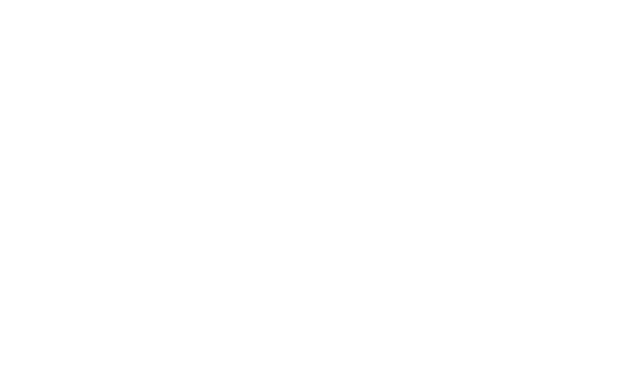
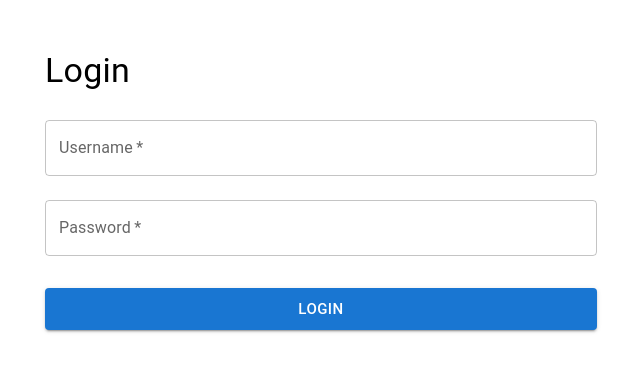
Before and after one commit to HTL-HF/frontend, a React (Vite) app: page /login in a window 1280 px wide. Shown: the top 372 px of the page, without its empty margins (319-959 px from the left). Built offline with nearby package versions, Linux system fonts and the light colour scheme.

Commit message:
finished login

```diff
--- a/src/App.tsx
+++ b/src/App.tsx
@@ -1,5 +1,14 @@
+import { Route, Routes } from "react-router-dom";
+import LoginPage from "./views/LoginPage";
+
 function App() {
-  return <></>;
+  return (
+    <>
+      <Routes>
+        <Route path="/login" element={<LoginPage />}/>
+      </Routes>
+    </>
+  );
 }
 
 export default App;
--- /dev/null
+++ b/src/utils/axios.ts
@@ -0,0 +1,21 @@
+import axios, { AxiosError } from "axios";
+import { toast } from "react-toastify";
+
+const axiosInstance = axios.create({
+  baseURL: import.meta.env.BACKEND_BASE_URL || "http://localhost:3000",
+});
+
+export const users = {
+  async login(username: string, password: string) {
+    try {
+      return await axiosInstance.post("/login", {
+        username,
+        password,
+      });
+    } catch (err) {
+      if (err instanceof AxiosError) {
+        toast(err.message, { type: "error" });
+      }
+    }
+  },
+};
--- /dev/null
+++ b/src/utils/encryption.ts
@@ -0,0 +1,7 @@
+import CryptoJS from "crypto-js";
+import { Buffer } from "buffer";
+
+export const SHA512 = (value: string) => {
+    const base64Decoded = Buffer.from(value).toString("base64");
+    return CryptoJS.SHA512(base64Decoded).toString(CryptoJS.enc.Hex);
+};
--- /dev/null
+++ b/src/views/LoginPage.tsx
@@ -0,0 +1,65 @@
+import React, { useState } from "react";
+import { Container, TextField, Button, Box, Typography } from "@mui/material";
+import { useNavigate } from "react-router-dom";
+import { users } from "../utils/axios";
+import { SHA512 } from "../utils/encryption";
+
+const LoginPage = () => {
+  const [username, setUsername] = useState("");
+  const [password, setPassword] = useState("");
+  const navigator = useNavigate();
+  const handleLogin = () => {
+    const login = async () => {
+      const response = await users.login(username, SHA512(password));
+
+      if (response) {
+        navigator("/forms");
+      }
+
+      ///set user at redux
+    };
+
+    login();
+  };
+  return (
+    <Container maxWidth="sm" style={{ marginTop: "50px" }}>
+      <Typography variant="h4" component="h1" gutterBottom>
+        Login
+      </Typography>
+      <Box
+        component="form"
+        noValidate
+        autoComplete="off"
+        onSubmit={(event) => {
+          event.preventDefault();
+          handleLogin();
+        }}
+      >
+        <TextField
+          fullWidth
+          label="Username"
+          margin="normal"
+          variant="outlined"
+          onChange={(event) => setUsername(event.target.value)}
+          required
+        />
+        <TextField
+          fullWidth
+          label="Password"
+          margin="normal"
+          variant="outlined"
+          type="password"
+          onChange={(event) => setPassword(event.target.value)}
+          required
+        />
+        <Box mt={3}>
+          <Button fullWidth variant="contained" color="primary" size="large">
+            LOGIN
+          </Button>
+        </Box>
+      </Box>
+    </Container>
+  );
+};
+
+export default LoginPage;
```
Also changed, not shown: package.json (+8 -0 lines), 1 other file (tests, documents, lock files or other folders).
